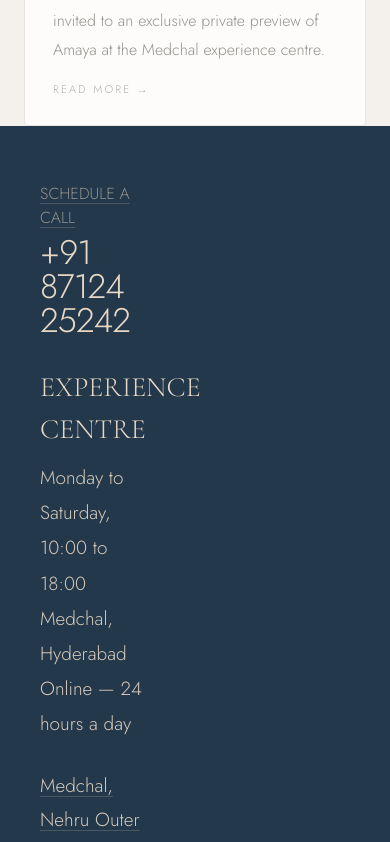
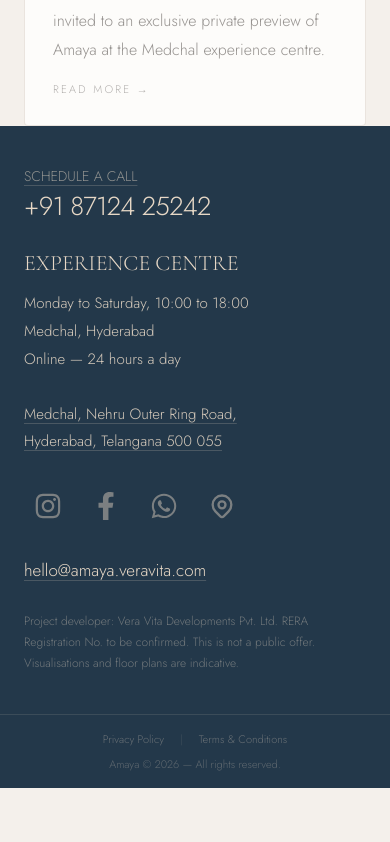
Before and after one commit to rahulweb-dev/Amaya-layan, a Next.js app: page /news in a window 390 px wide. Shown: the part 1320-2162 px from the top of the page. After the commit the page ends 2108 px from the top, so only its background shows below. Built offline with nearby package versions, Linux system fonts and the light colour scheme.

Commit message:
updated responsive footer

```diff
--- a/app/components/Footer.tsx
+++ b/app/components/Footer.tsx
@@ -36,23 +36,23 @@
 
   return (
     <footer ref={footerRef} className='bg-[#23384A] overflow-hidden'>
-      <div className='grid grid-cols-2    '>
+      <div className='grid grid-cols-1 md:grid-cols-2'>
         {/* ── LEFT — Contact & Legal ── */}
         <div
           ref={leftRef}
-          className='w-full shrink-0 flex flex-col gap-7 px-10 md:px-14 lg:px-16 xl:px-24 py-14 md:py-16 xl:py-24 md:border-r border-limestone/10'
+          className='w-full shrink-0 flex flex-col gap-7 px-6 sm:px-10 md:px-14 lg:px-16 xl:px-24 py-10 sm:py-14 md:py-16 xl:py-24 md:border-r border-limestone/10'
         >
           {/* Phone */}
           <div className='flex flex-col gap-[6px]'>
             <a
               href='#'
-              className='text-limestone/55 text-[16px] uppercase underline underline-offset-4 decoration-limestone/20 hover:text-limestone hover:decoration-limestone/50 transition-colors duration-300 w-fit'
+              className='text-limestone/55 text-[14px] sm:text-[16px] uppercase underline underline-offset-4 decoration-limestone/20 hover:text-limestone hover:decoration-limestone/50 transition-colors duration-300 w-fit'
             >
               Schedule a call
             </a>{' '}
             <a
               href='tel:+918712425242'
-              className='text-limestone font-light text-[34px] md:text-[43px] tracking-tight leading-none hover:text-limestone/80 transition-colors duration-300'
+              className='text-limestone font-light text-[26px] sm:text-[34px] md:text-[43px] tracking-tight leading-none hover:text-limestone/80 transition-colors duration-300 wrap-break-word'
             >
               +91 87124 25242
             </a>
@@ -60,10 +60,10 @@
 
           {/* Experience centre */}
           <div className='flex flex-col gap-[6px]'>
-            <h4 className='text-limestone text-[28px] uppercase  mb-1'>
+            <h4 className='text-limestone text-[22px] sm:text-[28px] uppercase  mb-1'>
               Experience Centre
             </h4>
-            <p className='text-limestone/90 text-[19px] font-light leading-[1.85]'>
+            <p className='text-limestone/90 text-[15px] sm:text-[19px] font-light leading-[1.85]'>
               Monday to Saturday, 10:00 to 18:00
               <br />
               Medchal, Hyderabad
@@ -77,7 +77,7 @@
             href='https://maps.google.com/?q=Medchal,+Nehru+Outer+Ring+Road,+Hyderabad,+Telangana'
             target='_blank'
             rel='noopener noreferrer'
-            className='text-limestone/90 text-[19px] font-light leading-[1.75] underline underline-offset-4 decoration-limestone/20 hover:text-limestone hover:decoration-limestone/45 transition-colors duration-300 w-fit'
+            className='text-limestone/90 text-[15px] sm:text-[19px] font-light leading-[1.75] underline underline-offset-4 decoration-limestone/20 hover:text-limestone hover:decoration-limestone/45 transition-colors duration-300 w-fit'
           >
             Medchal, Nehru Outer Ring Road,
             <br />
@@ -85,7 +85,7 @@
           </a>
 
           {/* Social icons */}
-          <div className='flex items-center gap-2.5'>
+          <div className='flex items-center gap-2.5 flex-wrap'>
             <a
               href='#'
               aria-label='Instagram'
@@ -186,7 +186,7 @@
       </div>
 
       {/* ── Bottom bar — full width ── */}
-      <div className='border-t border-limestone/12 px-10 md:px-14 lg:px-16 xl:px-24 py-4 flex flex-col sm:flex-row items-center justify-between gap-2'>
+      <div className='border-t border-limestone/12 px-6 sm:px-10 md:px-14 lg:px-16 xl:px-24 py-4 flex flex-col sm:flex-row items-center justify-between gap-2 text-center'>
         <div className='flex items-center gap-4 flex-wrap'>
           <a
             href='#'
--- a/app/components/ResidencesShowcase.tsx
+++ b/app/components/ResidencesShowcase.tsx
@@ -44,7 +44,7 @@
                 sizes='50vw'
               />
             </div>
-            <div className='relative aspect-4/3 overflow-hidden mt-10'>
+            <div className='relative aspect-4/3 overflow-hidden mt-10 hidden sm:block'>
               <Image
                 src='/images/cards-room.png'
                 alt='Living Room'
```
